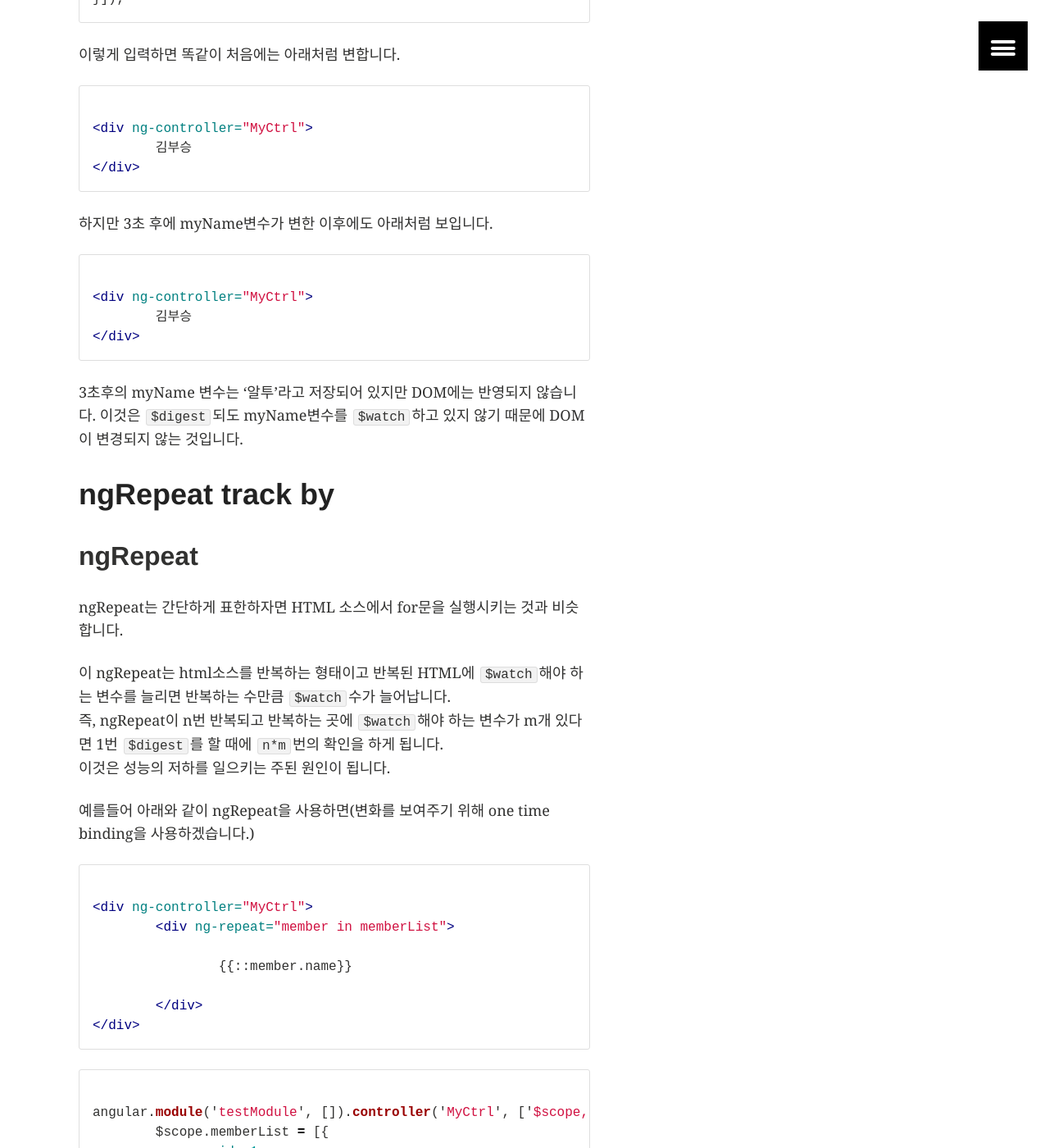
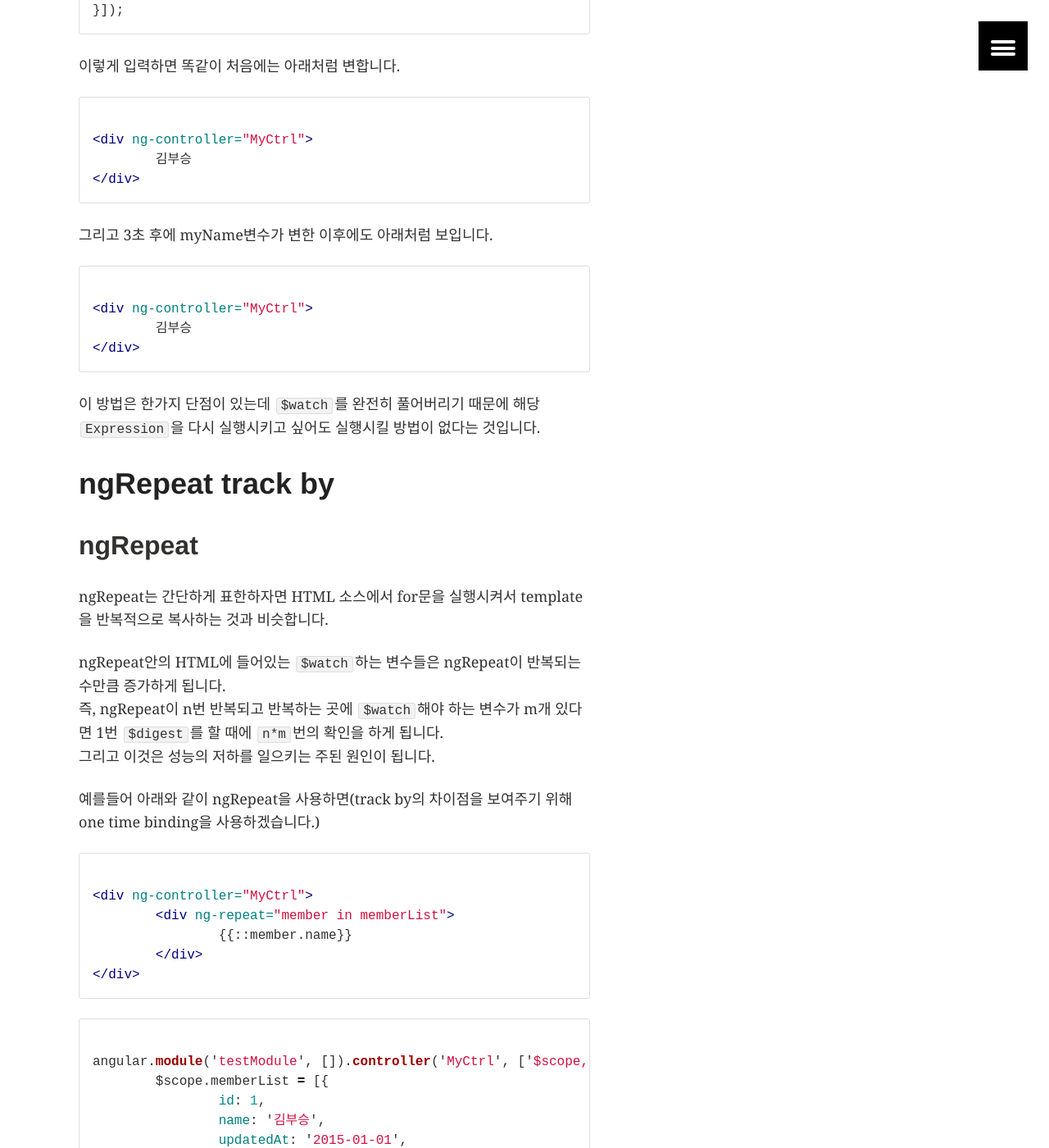
Before and after one commit to kbs0327/blog, a Jekyll site: the page built from _posts/2016-01-14-angularjs-improve-performance.markdown, in a window 1280 px wide and 1400 px high, scrolled down 3587 px. Shown: the whole window at 82% size. Built offline with Jekyll 4.4.1, drawn with Linux system fonts in a browser that asks for light colours; some of the changed text lies outside the part shown.

Commit message:
Update 2016-01-14-angularjs-improve-performance.markdown

```diff
--- a/_posts/2016-01-14-angularjs-improve-performance.markdown
+++ b/_posts/2016-01-14-angularjs-improve-performance.markdown
@@ -29,18 +29,20 @@
 - [one time binding과 ngRepeat track by를 조합하여 성능 개선하기](#one-time-bindinghttpsdocsangularjsorgguideexpressionhow-to-benefit-from-one-time-binding)
 
 # [$httpProvider.useApplyAsync](https://docs.angularjs.org/api/ng/provider/$httpProvider#useApplyAsync)
-AngularJS의 홈페이지에서는 이 메소드에 대해 아래처럼 설명하고 있습니다.
+AngularJS의 홈페이지에서는 이 속성에 대해 아래처럼 설명하고 있습니다.
 
 > Configure $http service to combine processing of multiple http responses received at around the same time via $rootScope.$applyAsync.
 > This can result in significant performance improvement for bigger applications that make many HTTP requests concurrently (common during application bootstrap).
 
-간단히 요약하면 `$http` 서비스에서 HTTP request의 응답이 올 때에 `$digest`를 호출하는데 동시에 많은 HTTP request를 보낼 때에 `$digest`를 1번만 보내게 한다는 것입니다.
+간단히 요약하면 `$http` 서비스에서는 HTTP request의 응답이 올 때에 `$digest`를 호출합니다.
+이 속성을 키면 동시에 많은 HTTP request를 보낼 때에 묶어서 `$digest`를 1번만 보내게 한다는 것입니다.
 즉, 이 속성을 키면 `$digest` 호출 수를 줄여서 성능을 개선할 수 있습니다.
 
 # [$compileProvider.debugInfoEnabled](https://docs.angularjs.org/api/ng/provider/$compileProvider#debugInfoEnabled)
-Runtime 시에 디버깅 모드를 키고 끌지 정하는 메소드입니다.
-이 메소드의 default값은 true이기 때문에 따로 설정하지 않는다면 Real 환경에서도 디버깅 모드로 동작하게 됩니다.
-디버깅 모드에서는 dom을 조작하는 경우(class 변수 수정 등)가 많이 발생하기 때문에 성능저하를 일으켜서 이 속성을 꺼서 성능을 개선할 수 있습니다.
+Runtime 시에 디버깅 모드를 키고 끌지 정하는 속성입니다.
+이 메소드의 default값이 켜져있기 때문에 따로 설정하지 않는다면 Real 환경에서도 디버깅 모드로 동작하게 됩니다.
+디버깅 모드에서는 dom을 조작하는 경우(class 변수 수정 등)가 많이 발생하기 때문에 성능저하를 일으키게 됩니다.
+가급적 이 속성을 꺼서 성능을 개선할 수 있습니다.
 
 # [one time binding](https://docs.angularjs.org/guide/expression#how-to-benefit-from-one-time-binding)
 AngularJS의 가장 큰 장점 중의 하나인 HTML에서 JS변수를 보여줄 수 있는 `Expression`은 `{% raw  %}{{변수명}}{% endraw %}`의 형태로 JS의 변수를 추가할 수 있습니다.
@@ -49,10 +51,7 @@
 
 {% highlight html %}
 <div ng-controller="MyCtrl">
-{% raw  %}
-	{{myName}}
-{% endraw %}
-
+{% raw  %}	{{myName}}  {% endraw %}
 </div>
 {% endhighlight %}
 {% highlight js %}
@@ -79,7 +78,8 @@
 {% endhighlight %}
 
 이렇게 변하는 이유는 myName 변수가 변했는지 `$watch`하고 있으며 3초 후에 `$digest`될 때에 myName변수가 변경된 것이 DOM에 반영되기 때문입니다.
-AngularJS는 이렇게 DOM에 `$watch` 수를 줄이기 위해 one time binding을 제공하는데 이것은 1번만 변수를 DOM에 반영하고 `$watch`를 해제시키는 것입니다.
+AngularJS는 이렇게 DOM에 `$watch` 수를 줄이기 위해 one time binding을 제공합니다.
+one time binding은 1번만 변수를 DOM에 반영하고 `$watch`를 해제시켜서 2번째 `$digest` 실행할 때는 `$watch` 수를 줄일 수 있는 방법입니다.
 one time binding을 적용하면 위의 예제는 아래와 같이 변합니다.
 {% highlight html %}
 <div ng-controller="MyCtrl">
@@ -104,31 +104,29 @@
 </div>
 {% endhighlight %}
 
-하지만 3초 후에 myName변수가 변한 이후에도 아래처럼 보입니다.
+그리고 3초 후에 myName변수가 변한 이후에도 아래처럼 보입니다.
 {% highlight html %}
 <div ng-controller="MyCtrl">
 	김부승
 </div>
 {% endhighlight %}
 
-3초후의 myName 변수는 '알투'라고 저장되어 있지만 DOM에는 반영되지 않습니다. 이것은 `$digest`되도 myName변수를 `$watch`하고 있지 않기 때문에 DOM이 변경되지 않는 것입니다.
+이 방법은 한가지 단점이 있는데 `$watch`를 완전히 풀어버리기 때문에 해당 `Expression`을 다시 실행시키고 싶어도 실행시킬 방법이 없다는 것입니다.
 
 # [ngRepeat track by](https://docs.angularjs.org/api/ng/directive/ngRepeat#tracking-and-duplicates)
 
 ## ngRepeat
-ngRepeat는 간단하게 표한하자면 HTML 소스에서 for문을 실행시키는 것과 비슷합니다.
+ngRepeat는 간단하게 표한하자면 HTML 소스에서 for문을 실행시켜서 template을 반복적으로 복사하는 것과 비슷합니다.
 
-이 ngRepeat는 html소스를 반복하는 형태이고 반복된 HTML에 `$watch`해야 하는 변수를 늘리면 반복하는 수만큼 `$watch`수가 늘어납니다.
+ngRepeat안의 HTML에 들어있는 `$watch`하는 변수들은 ngRepeat이 반복되는 수만큼 증가하게 됩니다.
 즉, ngRepeat이 n번 반복되고 반복하는 곳에 `$watch`해야 하는 변수가 m개 있다면 1번 `$digest`를 할 때에 `n*m`번의 확인을 하게 됩니다.
-이것은 성능의 저하를 일으키는 주된 원인이 됩니다.
+그리고 이것은 성능의 저하를 일으키는 주된 원인이 됩니다.
 
-예를들어 아래와 같이 ngRepeat을 사용하면(변화를 보여주기 위해 one time binding을 사용하겠습니다.)
+예를들어 아래와 같이 ngRepeat을 사용하면(track by의 차이점을 보여주기 위해 one time binding을 사용하겠습니다.)
 {% highlight html %}
 <div ng-controller="MyCtrl">
 	<div ng-repeat="member in memberList">
-{% raw  %}
-		{{::member.name}}
-{% endraw %}
+{% raw  %}		{{::member.name}}{% endraw %}
 	</div>
 </div>
 {% endhighlight %}
@@ -177,15 +175,15 @@
 {% endhighlight %}
 
 ## track by 속성
-ngRepeat에는 track by 속성을 주어서 성능을 개선할 수 있습니다.
-track by 속성을 추가하면 해당 변수(혹은 함수)를 계산하여 값이 같으면 DOM을 다시 그리지 않고 기존의 DOM을 가져다가 사용합니다.
+ngRepeat에서 track by 속성을 주면 성능을 개선할 수 있습니다.
+track by 속성은 DOM이 변경되었는지 알려주는 힌트와 비슷합니다.
+이 값이 변하지 않았으면 자식 DOM들은 변화가 없다고 생각하고 DOM을 다시 그리지 않습니다.
+하지만 이 값이 변하면 자식 DOM들을 다시그리게 됩니다.
 
 {% highlight html %}
 <div ng-controller="MyCtrl">
 	<div ng-repeat="member in memberList track by member.id">
-{% raw  %}
-		{{::member.name}}
-{% endraw %}
+{% raw  %}		{{::member.name}}  {% endraw %}
 	</div>
 </div>
 {% endhighlight %}
@@ -222,7 +220,7 @@
 </div>
 {% endhighlight %}
 
-하지만 3초 후에 myName변수가 변한 이후에도 아래처럼 보입니다.
+3초 후에 myName변수가 변한 이후에도 아래처럼 보입니다.
 {% highlight html %}
 <div ng-controller="MyCtrl">
 	<div ng-repeat="member in memberList track by member.id">
@@ -255,16 +253,14 @@
 one time binding은 DOM을 그릴 때에 값을 1번만 binding하고 `$watch`하지 않게 해제하는 방법을 사용하고,
 ngRepeat의 track by같은 경우에는 track by 값이 변하면 DOM을 다시 그린다는 특징이 있습니다.
 
-이 2개의 특징을 조합하면 ngRepeat의 track by 값을 변하게 하면 one time binding한 변수들의 값을 수정할 수 있게 됩니다.
+이 2개의 특징을 조합하면 ngRepeat의 track by 값을 변경하게  하면 one time binding한 변수들의 값을 수정할 수 있게 됩니다.
 예를 들어서 위의 track by 예제에서 track by를 (member.id + member.updatedAt)으로 하면
 member.updatedAt으로 값이 변경되었는지 확인하고 member.id로 track by의 유일성 조건을 맞족하게 됩니다.
 이를 코드로 표현하면
 {% highlight html %}
 <div ng-controller="MyCtrl">
 	<div ng-repeat="member in memberList track by (member.id + member.updatedAt)">
-{% raw  %}
-		{{::member.name}}
-{% endraw %}
+{% raw  %}		{{::member.name}}  {% endraw %}
 	</div>
 </div>
 {% endhighlight %}
@@ -313,10 +309,8 @@
 </div>
 {% endhighlight %}
 
-이런 형태로 코드를 작성하게 되면 ngRepeat의 track by 속성의 값을 계산하는데는 약간의 시간이 더 걸리겠지만
+이런 형태로 코드를 작성하게 되면 ngRepeat의 track by 속성의 값을 계산하는데는 기존(1개 속성만 track by할 때)보다 시간이 더 걸리겠지만
 ngRepeat 안의 `$watch`되는 변수들을 one time binding을 사용하여 `$watch` 수를 줄일 수 있고 이는 1번 `$digest`할 때의 비용을 줄여줍니다.
-
-Dooray에서는 위의 방법들을 주로 사용하여 속도를 1초정도 개선할 수 있었습니다.
 
 # 그 외 성능개선 Tip
 
```
